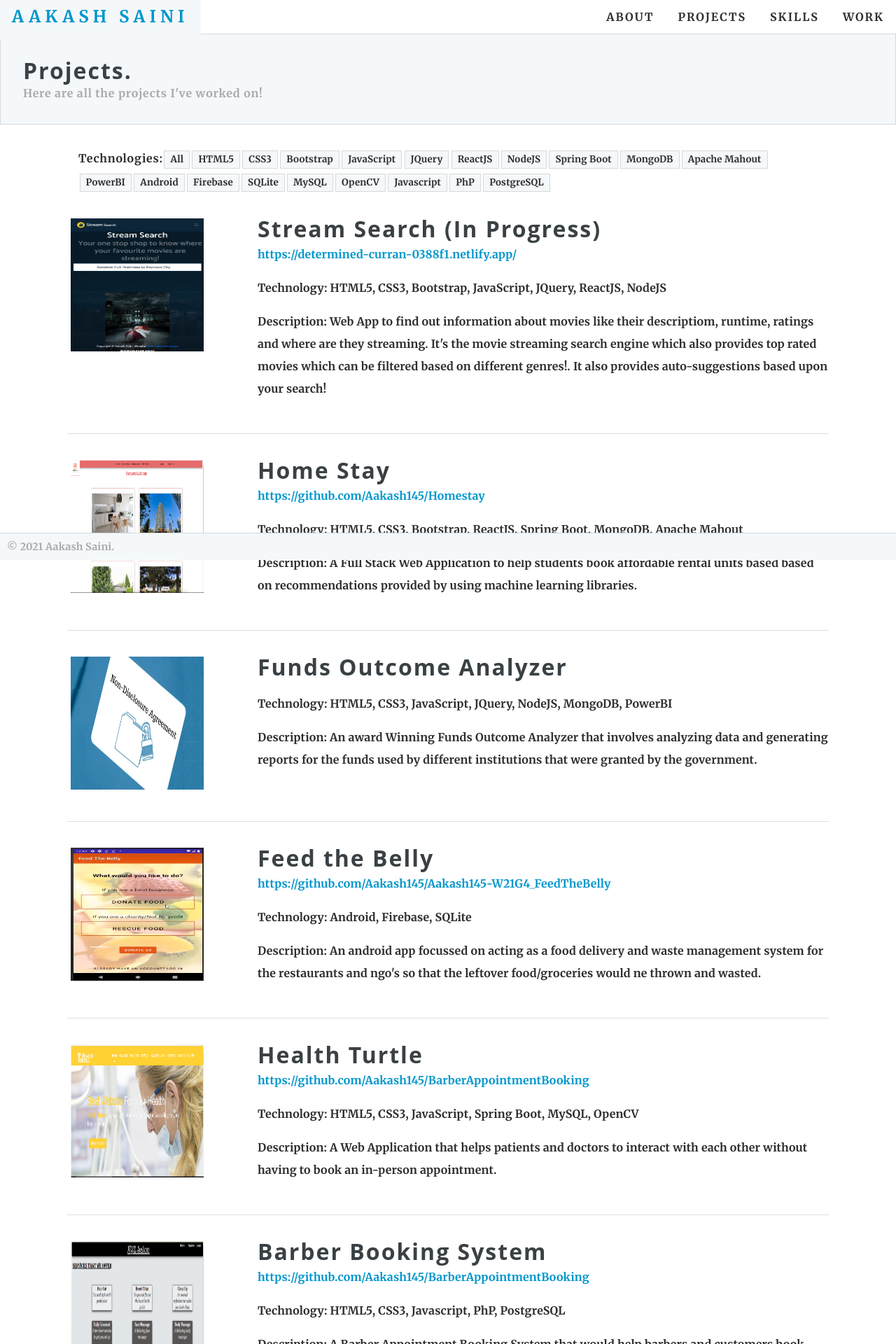
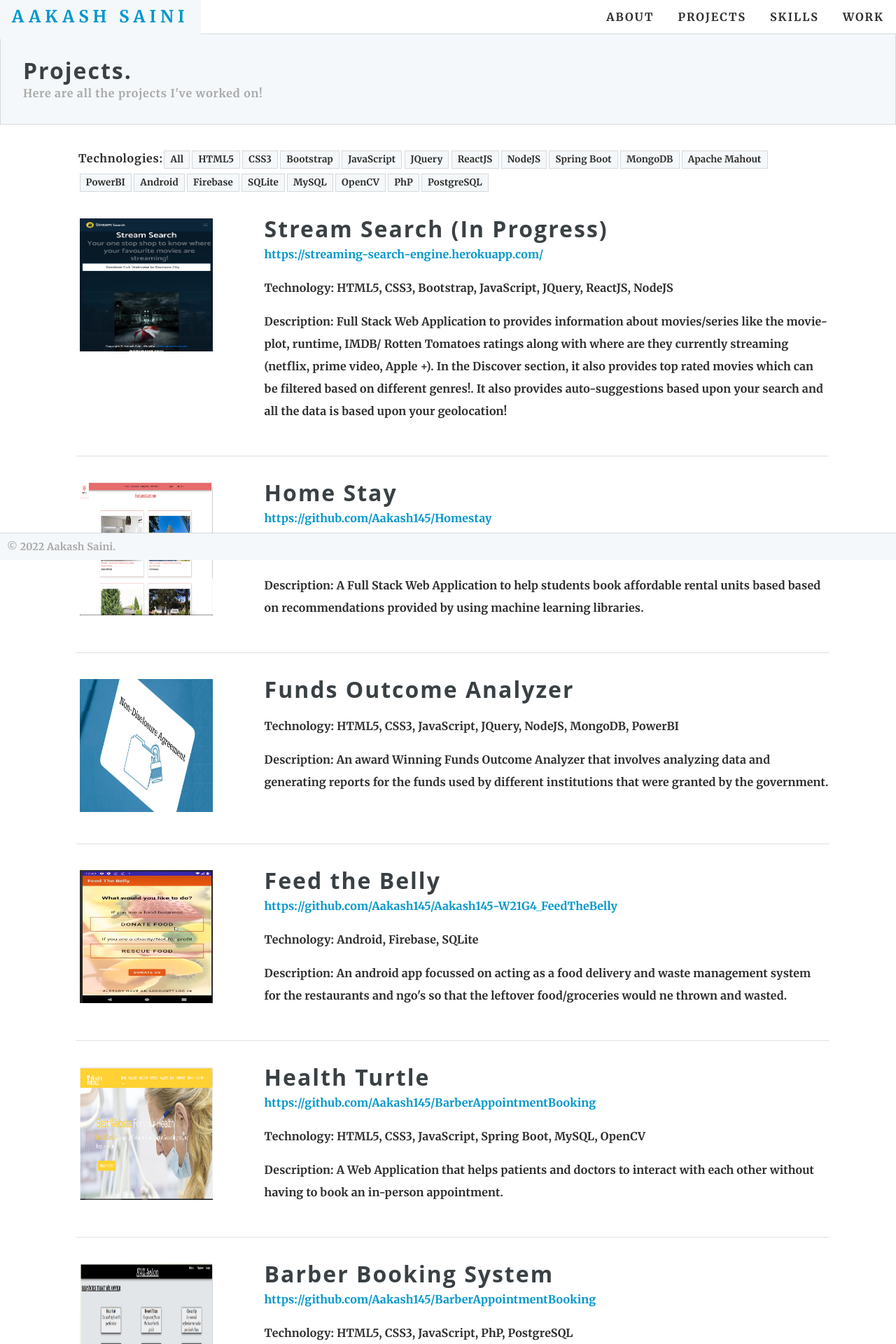
Before and after one commit to Aakash145/aakashPortfolio, a React (Create React App) app: page /projects in a window 1280 px wide. Shown: the top 1920 px of the page at 70% size. Built offline with nearby package versions, Linux system fonts and the light colour scheme.

Commit message:
Added Project

```diff
--- a/src/components/about/About.jsx
+++ b/src/components/about/About.jsx
@@ -20,7 +20,7 @@ export default function About(){
             <h3>About me</h3>
             <p id="details">I love spending time on finding and fixing little issues along with learning new technologies.
             I've worked as a Full Stack Developer in a major e-commerce platform in India majorly working on transitioning from vanilla JavaScript to React! I've also got the chance
-            to lead the design and implementation of Test Automation Infrastructure as SDET Intern at a real estate company in Vancouver, BC.
+            to lead the design and implementation of Test Automation Infrastructure as Software Engineer Intern at a real estate company in Vancouver, BC.
             </p>
             <small><Link to="/projects">Check out the stuff I've been working on in the Projects Section!</Link></small>
             </div>
--- a/src/components/footer/footer.jsx
+++ b/src/components/footer/footer.jsx
@@ -3,7 +3,7 @@ import './footer.css'
 export default function footer(){
     return (
         <footer>
-            <p>&copy; 2021 Aakash Saini.</p>
+            <p>&copy; 2022 Aakash Saini.</p>
         </footer>
     )
 }
--- a/src/components/projects/data.js
+++ b/src/components/projects/data.js
@@ -10,9 +10,9 @@ export const projects = [
     title: "Stream Search (In Progress)",
     technology: "HTML5, CSS3, Bootstrap, JavaScript, JQuery, ReactJS, NodeJS",
     description:
-      "Web App to find out information about movies like their descriptiom, runtime, ratings and where are they streaming. It's the movie streaming search engine which also provides top rated movies which can be filtered based on different genres!. It also provides auto-suggestions based upon your search!",
+      "Full Stack Web Application to provides information about movies/series like the movie-plot, runtime, IMDB/ Rotten Tomatoes ratings along with where are they currently streaming (netflix, prime video, Apple +). In the Discover section, it also provides top rated movies which can be filtered based on different genres!. It also provides auto-suggestions based upon your search and all the data is based upon your geolocation!",
     image: streamSearch,
-    github: "https://determined-curran-0388f1.netlify.app/",
+    github: "https://streaming-search-engine.herokuapp.com/",
   },
     {
       title: "Home Stay",
@@ -48,7 +48,7 @@ export const projects = [
       },
     {
       title: "Barber Booking System",
-      technology: "HTML5, CSS3, Javascript, PhP, PostgreSQL",
+      technology: "HTML5, CSS3, JavaScript, PhP, PostgreSQL",
       description:
         "A Barber Appointment Booking System that would help barbers and customers book appointments in advance in the scenario's like Covid-19.",
       image: salon,
--- a/src/components/projects/projects.css
+++ b/src/components/projects/projects.css
@@ -36,7 +36,7 @@ section{
     border-bottom-color: rgba(0,0,0,.125);
     padding-top: 2rem;
     padding-bottom: 2rem;
-    margin-left: -1rem;
+    margin-left: -0.2rem;
     margin-right: -1rem;
 }
 
--- a/src/components/skills/data.js
+++ b/src/components/skills/data.js
@@ -1,7 +1,7 @@
 export const skillSet = [
     {
         title: "Web Tech.",
-        tech: "HTML, CSS, SASS, JavaScript, NodeJS, BootStrap, JQuery, ReactJS"
+        tech: "HTML, CSS, Tailwind CSS, BootStrap, JavaScript, JQuery, NodeJS, ReactJS"
     },
     {
         title: "Language",
--- a/src/components/work/data.js
+++ b/src/components/work/data.js
@@ -10,10 +10,10 @@ import panago from '../../assets/images/panago.png'
 export const workExp = [
     {
       company: "Bosa Properties",
-      role: "Software Development Intern",
+      role: "Software Engineer Intern",
       type: "technical",
       responsibilites:
-      "Successfully led the design and implementation of automation testing infrastructure, established formal frameworks, standards and processes using technologies like Selenium.Responsible for development and execution of moderate to highly complex scripted automation tests improving the bug detection and report generation by 20%.Worked closely with development team, application support team on the design and implementation of enhancements to the existing application using .NET framework.Involved in development of elegant and responsive user interfaces using technologies like HTML5, CSS3, SASS and JavaScript libraries like React JS.Involved in the definition of the Test strategy and implementation of necessary infrastructure to support Test documentation, test plans and test cases",
+      "Successfully led the design and implementation of automation testing infrastructure, established formal frameworks, standards and processes using technologies like Selenium, NET framework and AWS CI/CD.Responsible for development and execution of moderate to highly complex scripted automation test scripts improving the bug detection and report generation by 20%.Worked closely with development team, application support team on the design and implementation of enhancements to the existing application using NET framework.Participated in the development of elegant and responsive user interfaces using technologies like HTML, CSS, SASS and JavaScript libraries like React JS.Involved in the definition of the Test strategy and implementation of necessary infrastructure to support Test documentation, test plans and test cases",
       image: bosa,
     },
     {
@@ -26,10 +26,10 @@ export const workExp = [
     },
     {
         company: "Shopclues",
-        role: "Software Developer",
+        role: "Full Stack Developer",
         type: "technical",
         responsibilites:
-        "Involved in the UI design and development for the e-commerce web application using HTML, CSS and ReactJS leading to websites scoring over 85 on Lighthouse.Integrated the web app with REST/SOAP and other APIs for Google maps, social media logins and payment processing’s like Paytm.Participated in code reviews with the product team and gained experience in writing custom, scalable code using .NET framework.Reduced the size of CSS and JavaScript files by almost 10% which reduced defects and page load times through monitoring the code whilst maintaining the UI",
+        "Involved in the UI design and development for the e-commerce web application using HTML, CSS and ReactJS leading to websites scoring over 85 on Lighthouse.Integrated the web app with REST/SOAP and other APIs for Google maps, social media logins and payment processing’s like Paytm.Participated in code reviews with the product team and gained experience in writing custom, scalable code using NET framework.Reduced the size of CSS and JavaScript files by almost 10% which reduced defects and page load times through monitoring the code whilst maintaining the UI",
         image: shopclues,
     },
     {
```
